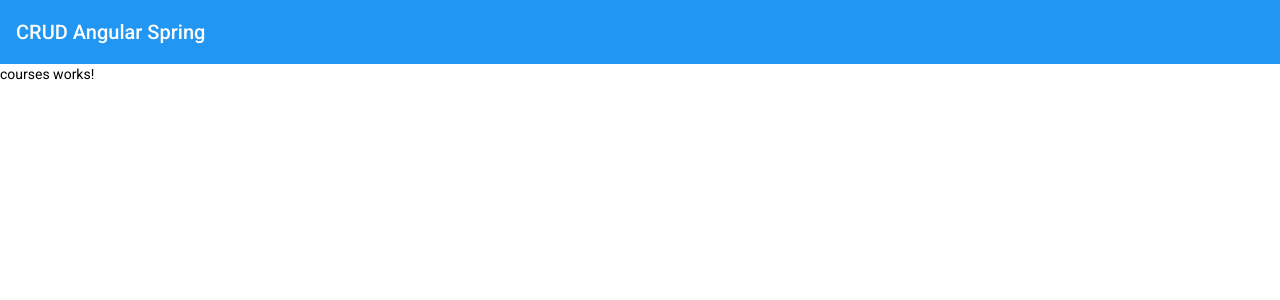
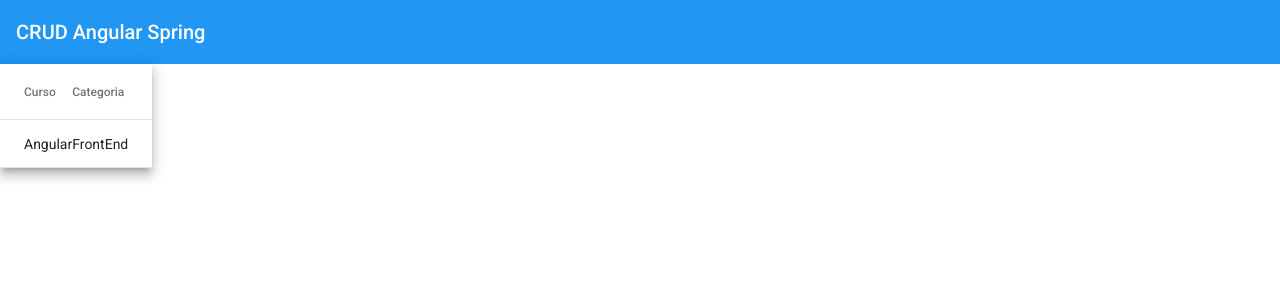
Before and after one commit to xavierfernando/curso-angular, an Angular app in the folder crud-angular-spring/crud-angular/: page /courses in a window 1280 px wide. Shown: the top 300 px of the page. Built offline with nearby package versions, Linux system fonts and the light colour scheme.

Commit message:
termino video 6

```diff
--- a/crud-angular-spring/crud-angular/src/app/courses/courses/courses.component.html
+++ b/crud-angular-spring/crud-angular/src/app/courses/courses/courses.component.html
@@ -1 +1,27 @@
-<p>courses works!</p>
+<table mat-table [dataSource]="courses" class="mat-elevation-z8">
+
+  <!--- Note that these columns can be defined in any order.
+        The actual rendered columns are set as a property on the row definition" -->
+
+  <!-- Name Column -->
+  <ng-container matColumnDef="name">
+    <th mat-header-cell *matHeaderCellDef> Curso </th>
+    <td mat-cell *matCellDef="let course"> {{ course.name }} </td>
+  </ng-container>
+
+  <!-- Category Column -->
+  <ng-container matColumnDef="category">
+    <th mat-header-cell *matHeaderCellDef> Categoria </th>
+    <td mat-cell *matCellDef="let course"> {{course.category}} </td>
+  </ng-container>
+
+  <!-- Weight Column -->
+  <ng-container matColumnDef="weight">
+    <th mat-header-cell *matHeaderCellDef> Weight </th>
+    <td mat-cell *matCellDef="let element"> {{element.weight}} </td>
+  </ng-container>
+
+
+  <tr mat-header-row *matHeaderRowDef="displayedColumns"></tr>
+  <tr mat-row *matRowDef="let row; columns: displayedColumns;"></tr>
+</table>
--- a/crud-angular-spring/crud-angular/src/app/courses/courses/courses.component.ts
+++ b/crud-angular-spring/crud-angular/src/app/courses/courses/courses.component.ts
@@ -1,3 +1,4 @@
+import { Course } from './../model/course';
 import { Component, OnInit } from '@angular/core';
 
 @Component({
@@ -7,6 +8,12 @@ import { Component, OnInit } from '@angular/core';
 })
 export class CoursesComponent implements OnInit {
 
+  courses: Course[] = [
+    {_id: '1', name: 'Angular', category: 'FrontEnd'}
+  ];
+  displayedColumns = ['name','category'];
+
+
   constructor() { }
 
   ngOnInit(): void {
--- /dev/null
+++ b/crud-angular-spring/crud-angular/src/app/courses/model/course.ts
@@ -0,0 +1,5 @@
+export interface Course {
+  _id: string;
+  name: string;
+  category: string;
+}
```
Also changed, not shown: crud-angular-spring/crud-angular/src/app/courses/courses.module.ts (+4 -3 lines).
